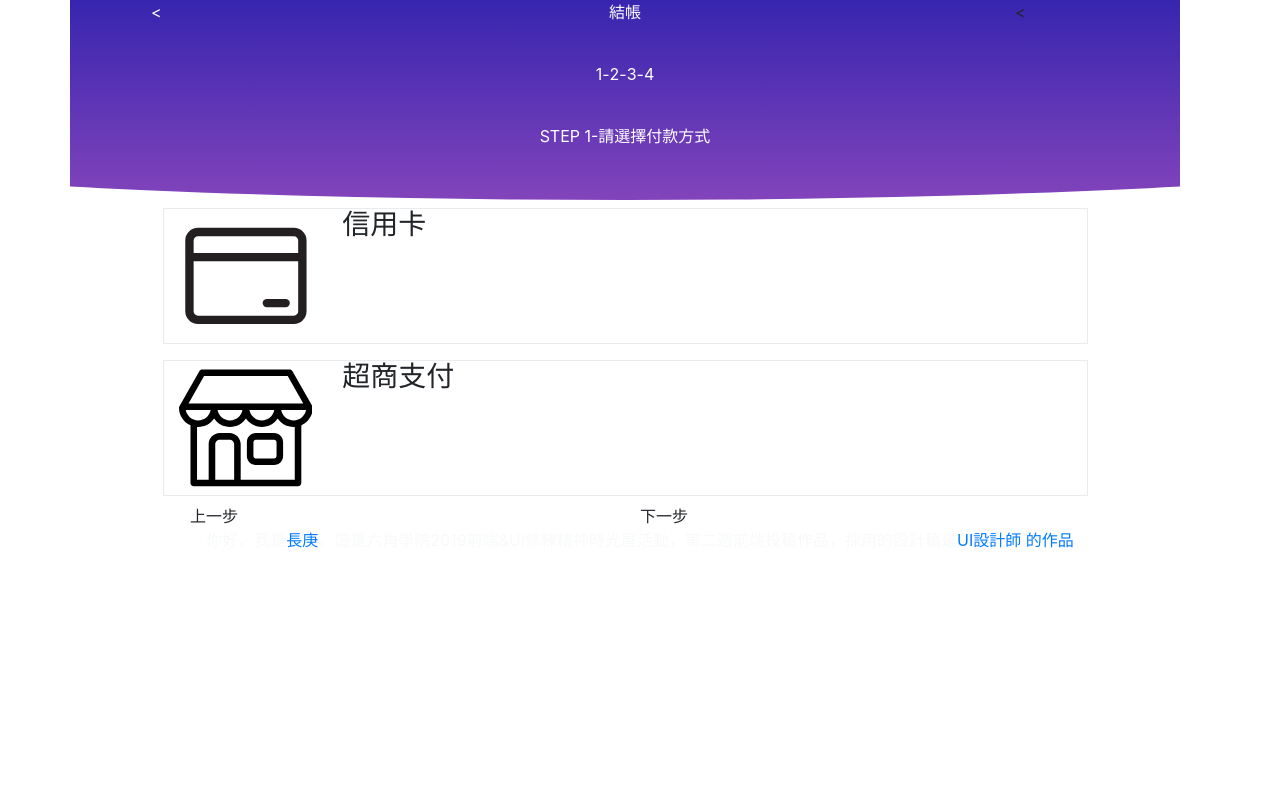
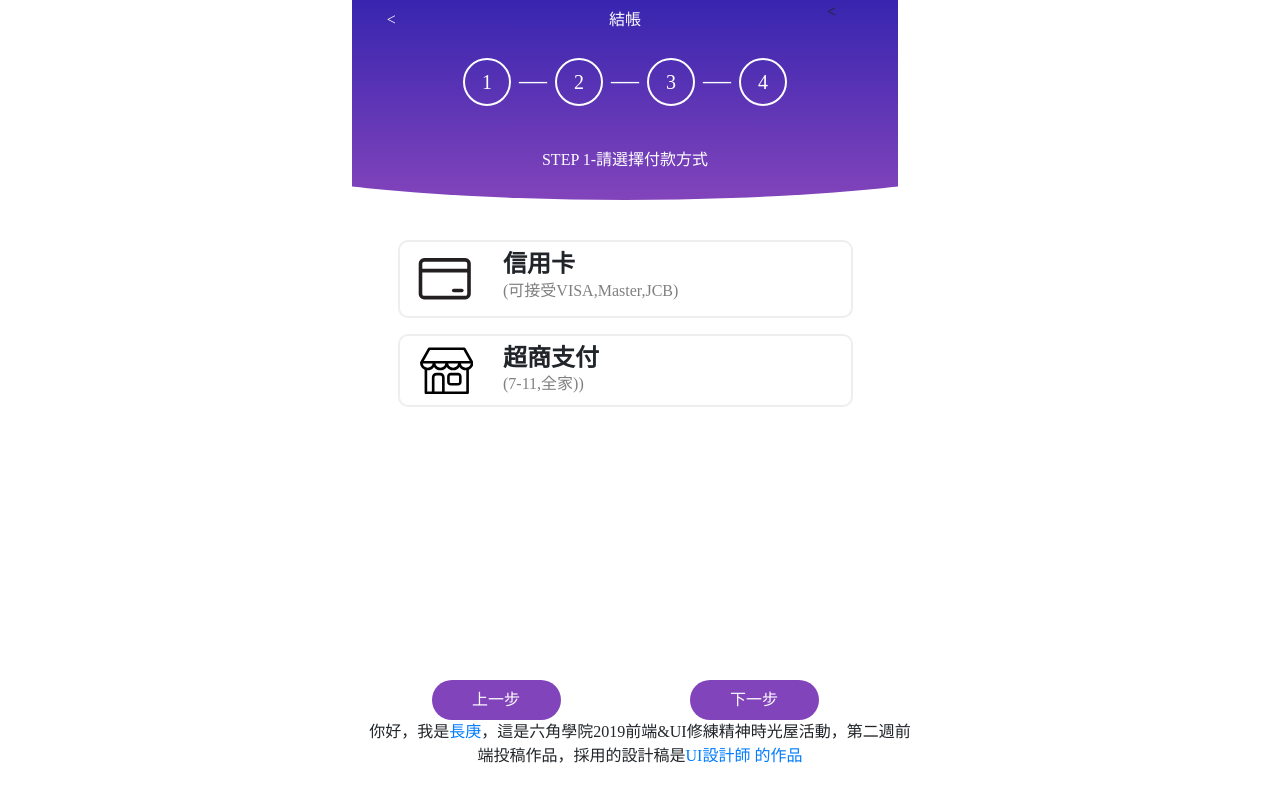
Before and after one commit to dannypc1628/Payment-2019-The-F2E, a plain HTML site: page index.html in a window 1280 px wide. Drawn offline with nearby package versions, Linux system fonts and the light colour scheme.

Commit message:
調整page 1樣式

```diff
--- a/index.html
+++ b/index.html
@@ -6,8 +6,7 @@
     <meta http-equiv="X-UA-Compatible" content="ie=edge">
     <title>Week4</title>
     <link rel="stylesheet" type="text/css" href="style.css">
-    <link rel="stylesheet" href="https://maxcdn.bootstrapcdn.com/bootstrap/4.0.0-beta/css/bootstrap.min.css" integrity="sha384-/Y6pD6FV/Vv2HJnA6t+vslU6fwYXjCFtcEpHbNJ0lyAFsXTsjBbfaDjzALeQsN6M"
-    crossorigin="anonymous">
+    <link rel="stylesheet" href="https://stackpath.bootstrapcdn.com/bootstrap/4.2.1/css/bootstrap.min.css" integrity="sha384-GJzZqFGwb1QTTN6wy59ffF1BuGJpLSa9DkKMp0DgiMDm4iYMj70gZWKYbI706tWS" crossorigin="anonymous">
     <script src="https://code.jquery.com/jquery-3.3.1.slim.min.js" integrity="sha384-q8i/X+965DzO0rT7abK41JStQIAqVgRVzpbzo5smXKp4YfRvH+8abtTE1Pi6jizo" crossorigin="anonymous"></script>
     <script src="https://cdnjs.cloudflare.com/ajax/libs/popper.js/1.14.6/umd/popper.min.js" integrity="sha384-wHAiFfRlMFy6i5SRaxvfOCifBUQy1xHdJ/yoi7FRNXMRBu5WHdZYu1hA6ZOblgut" crossorigin="anonymous"></script>
     <script src="https://stackpath.bootstrapcdn.com/bootstrap/4.2.1/js/bootstrap.min.js" integrity="sha384-B0UglyR+jN6CkvvICOB2joaf5I4l3gm9GU6Hc1og6Ls7i6U/mkkaduKaBhlAXv9k" crossorigin="anonymous"></script>
@@ -15,27 +14,27 @@
     <script src="js/jquery-3.3.1.min.js"></script>
 </head>
 <body>
-      <div  class="container">
+      <div id="page" class="container">
           <div class="row justify-content-center w-100">
-                  <div class="my-head w-100">
+                  <div class="my-head w-100 mb-3">
 
                         <div class="my-bar">
                               <div class="my-title-bar-bg ">
                                           <div class="row my-title-bar justify-content-center h-100">
                                                 <div class="col-3"></div>
-                                                <div class="col-1 text-white text-center"><</div>
-                                                      <div class="col-4 text-white text-center h-100">
+                                                <div class="col-1 text-white text-center mt-2"><</div>
+                                                      <div class="col-4 text-white text-center h-100 mt-2">
                                                             結帳
                                                             <div class="status-bar d-flex justify-content-center h-50 align-items-center">
-                                                                        <div>1</div>
-                                                                        <div>-</div>
-                                                                        <div>2</div>
-                                                                        <div>-</div>
-                                                                        <div>3</div>
-                                                                        <div>-</div>
-                                                                        <div>4</div>
+                                                                        <div class=" m-1 my-cycle h5  d-flex justify-content-center  align-items-center">1</div>
+                                                                        <div class=" m-1 h3 pb-1">—</div>
+                                                                        <div class=" m-1 my-cycle h5  d-flex justify-content-center  align-items-center">2</div>
+                                                                        <div class=" m-1 h3 pb-1">—</div>
+                                                                        <div class=" m-1 my-cycle h5  d-flex justify-content-center  align-items-center">3</div>
+                                                                        <div class=" m-1 h3 pb-1">—</div>
+                                                                        <div class=" m-1 my-cycle h5  d-flex justify-content-center  align-items-center">4</div>
                                                                   </div>
-                                                                  <div class="status-contain">
+                                                                  <div class="mt-3 status-contain">
                                                                         STEP 1-請選擇付款方式
                                                                   </div>
                                                       </div>
@@ -47,15 +46,18 @@
 
                         </div>
                   </div>
-                  <div class="my-body col-12">
+                  <div class="my-body col-12 mt-3">
 
                               <div class="row justify-content-center">
-                                    <div class="col-10 border m-2 row">
-                                          <svg id="icons" class="col-2 pl-0" viewBox="0 0 64 64" xmlns="http://www.w3.org/2000/svg"><defs><style>.cls-1{fill:#231f20;}</style></defs><title/><path class="cls-1" d="M54.9,9H9.1A6.11,6.11,0,0,0,3,15.1V48.9A6.11,6.11,0,0,0,9.1,55H54.9A6.11,6.11,0,0,0,61,48.9V15.1A6.11,6.11,0,0,0,54.9,9ZM9.1,13H54.9A2.1,2.1,0,0,1,57,15.1V21H7V15.1A2.1,2.1,0,0,1,9.1,13ZM54.9,51H9.1A2.1,2.1,0,0,1,7,48.9V25H57V48.9A2.1,2.1,0,0,1,54.9,51Z"/><path class="cls-1" d="M51,43H42a2,2,0,0,0,0,4h9a2,2,0,0,0,0-4Z"/></svg>
-                                          <div class="col-10 h3">信用卡</div>
+                                    <div class="col-10 my-tag m-2 p-2 row">
+                                          <svg id="icons" class="col-2 pl-0 ml-2" viewBox="0 0 64 64" xmlns="http://www.w3.org/2000/svg"><defs><style>.cls-1{fill:#231f20;}</style></defs><title/><path class="cls-1" d="M54.9,9H9.1A6.11,6.11,0,0,0,3,15.1V48.9A6.11,6.11,0,0,0,9.1,55H54.9A6.11,6.11,0,0,0,61,48.9V15.1A6.11,6.11,0,0,0,54.9,9ZM9.1,13H54.9A2.1,2.1,0,0,1,57,15.1V21H7V15.1A2.1,2.1,0,0,1,9.1,13ZM54.9,51H9.1A2.1,2.1,0,0,1,7,48.9V25H57V48.9A2.1,2.1,0,0,1,54.9,51Z"/><path class="cls-1" d="M51,43H42a2,2,0,0,0,0,4h9a2,2,0,0,0,0-4Z"/></svg>
+                                          <div class="col-9 ">
+                                                <div class=" h4 font-weight-bold mb-0">信用卡</div>
+                                                <div class=" text-black-50">(可接受VISA,Master,JCB)</div>
+                                          </div>
                                     </div>
-                                    <div class="col-10 border m-2 row">
-                                          <svg class="col-2 pl-0" version="1.1" id="Capa_1" xmlns="http://www.w3.org/2000/svg" xmlns:xlink="http://www.w3.org/1999/xlink" x="0px" y="0px"
+                                    <div class="col-10 my-tag  m-2 p-2 row">
+                                          <svg class="col-2 pl-1 ml-2" version="1.1" id="Capa_1" xmlns="http://www.w3.org/2000/svg" xmlns:xlink="http://www.w3.org/1999/xlink" x="0px" y="0px"
                                                 viewBox="0 0 489.4 489.4" style="enable-background:new 0 0 489.4 489.4;" xml:space="preserve">
 
                                                <g>
@@ -76,20 +78,23 @@
 
                                          </svg>
 
-                                          <div class="col-10 h3">超商支付</div>
+                                          <div class="col-9 ">
+                                                      <div class=" h4 font-weight-bold mb-0">超商支付</div>
+                                                      <div class=" text-black-50">(7-11,全家))</div>
+                                          </div>
                                     </div>
 
 
                               </div>
 
                   </div>
-                  <div class="my-foot col-12 row justify-content-center">
-                        <div class=" col-5">上一步</div>
+                  <div class="my-foot col-12 mt-5 row justify-content-around">
+                        <div class="p-2 col-3 text-center my-button text-white">上一步</div>
 
-                        <div class="col-5">下一步</div>
+                        <div class="p-2 col-3 text-center my-button text-white">下一步</div>
                   </div>
           </div>
-          <div class="text-light text-center">
+          <div class="text-center">
                   你好，我是<a href="https://challenge.thef2e.com/user/2454">長庚</a>，這是六角學院2019前端&UI修練精神時光屋活動，第二週前端投稿作品，採用的設計稿是<a href="">UI設計師  的作品</a>
               </div>
       </div>
--- a/style.css
+++ b/style.css
@@ -5,6 +5,10 @@
     height: 200px;*/
     overflow: hidden;
 
+}
+#page{
+    width: 576px;
+    font-family:"Microsoft JhengHei";
 }
 .my-title-bar-bg{
     border-radius:  0  0 50% 50%/ 0 0 50% 50%;
@@ -18,8 +22,23 @@
     background: linear-gradient(to bottom ,#3725AF,#8244BB);
 
 }
+.my-button{
+    background: #8244BB;
+    border-radius:  30px;
+
+}
+.my-tag{
+    border-radius:  10px;
+    border: 2px solid rgb(238, 238, 238);
+}
+.my-cycle{
+    width: 48px;
+    height: 48px;
+    border-radius: 50%;
+    border: 2px solid white;
+}
 .my-body{
-
+    height: 400px;
 }
 .my-foot{
 
```
